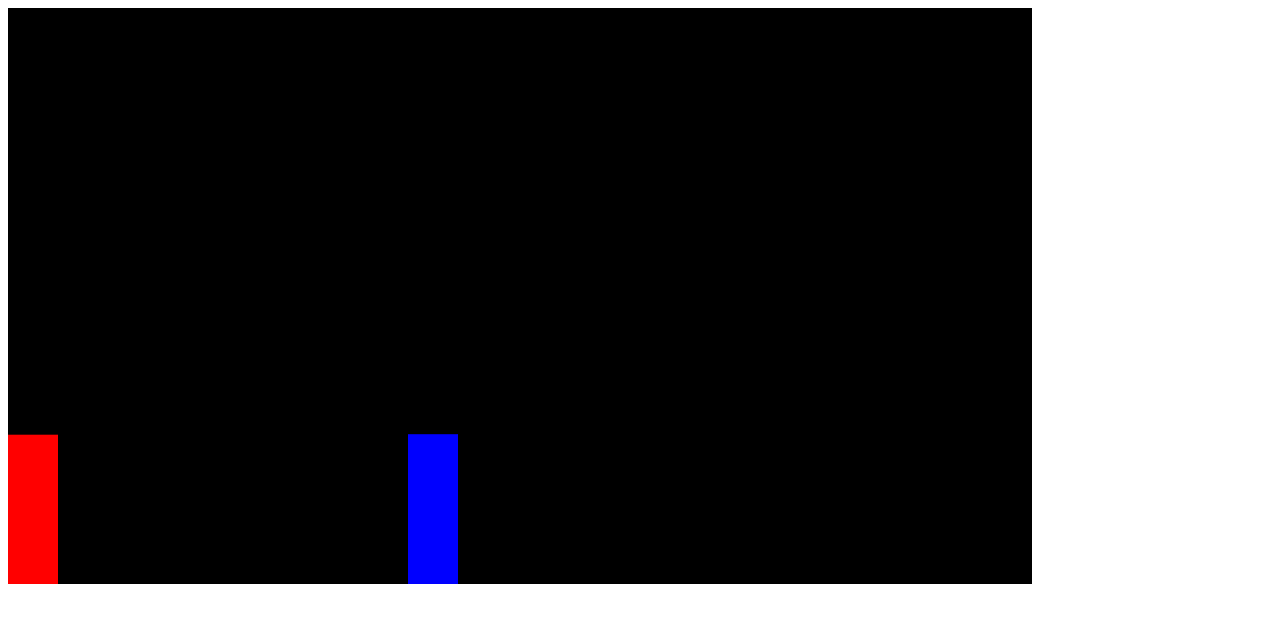
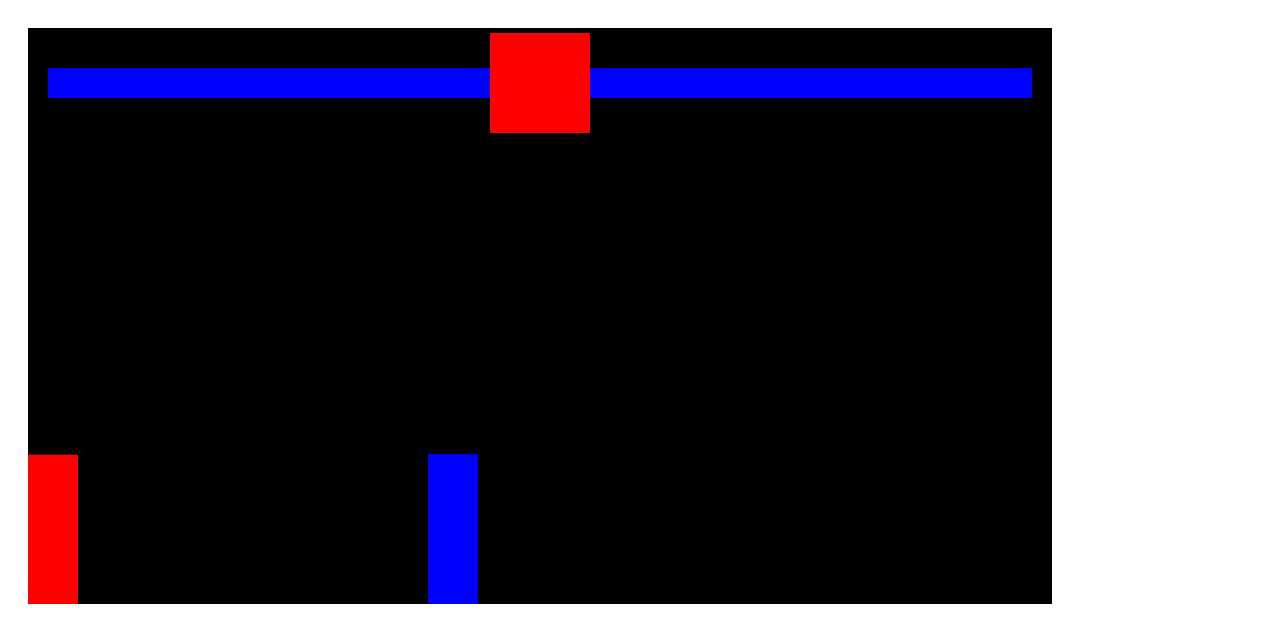
Before and after one commit to sudama011/Fighting-Game, a plain HTML site: page index.html in a window 1280 px wide. Drawn offline with Linux system fonts and the light colour scheme.

Commit message:
healthbar interface

```diff
--- a/index.html
+++ b/index.html
@@ -1,5 +1,28 @@
 <title>fighting game</title>
-<canvas>
-</canvas>
+<link rel="stylesheet" href="style.css">
+
+<body>
+
+    <div class="container">
+        <div class="health-bar">
+            <!-- player health bar -->
+            <div style="position: relative; height: 30px; width: 100%; display: flex; justify-content: flex-end;">
+                <div style="background-color: yellow; height: 30px; width: 100%;"></div>
+                <div id="playerHealth"></div>
+            </div>
+            <!-- timer -->
+            <div class="timer"></div>
+            <!-- enemy health bar -->
+            <div style="position: relative; height: 30px; width: 100%;">
+                <div style="background-color: yellow; height: 30px; width: 100%;"></div>
+                <div id="enemyHealth"></div>
+            </div>
+
+        </div>
+        <canvas> </canvas>
+    </div>
+
+
+</body>
 
 <script src="index.js"></script>
--- a/index.js
+++ b/index.js
@@ -25,6 +25,7 @@ class Sprite {
         }
         this.color = color
         this.isAttacking = false
+        this.health = 100;
     }
 
     draw() {
@@ -156,12 +157,14 @@ function animate() {
     // detect for collision
     if (rectangularCollision({ rect1: player, rect2: enemy }) && player.isAttacking) {
         player.isAttacking = false
-        console.log('player')
+        enemy.health -= 20
+        document.querySelector('#enemyHealth').style.width = enemy.health + '%'
     }
 
     if (rectangularCollision({ rect1: enemy, rect2: player }) && enemy.isAttacking) {
         enemy.isAttacking = false
-        console.log('enemy')
+        player.health -= 20
+        document.querySelector('#playerHealth').style.width = player.health + '%'
     }
 }
 
--- /dev/null
+++ b/style.css
@@ -0,0 +1,46 @@
+* {
+    box-sizing: border-box;
+}
+
+.container {
+    position: relative;
+    display: inline-block;
+    margin: 20px;
+}
+
+.health-bar {
+    width: 100%;
+    height: 20px;
+    position: absolute;
+    display: flex;
+    align-items: center;
+    padding: 20px;
+    margin-top: 35px;
+}
+
+#playerHealth {
+    position: absolute;
+    background-color: blue;
+    top: 0;
+    right: 0;
+    bottom: 0;
+    height: 30px;
+    width: 100%;
+}
+
+.timer {
+    background-color: red;
+    width: 100px;
+    height: 100px;
+    flex-shrink: 0;
+}
+
+#enemyHealth {
+    position: absolute;
+    background-color: blue;
+    top: 0;
+    left: 0;
+    bottom: 0;
+    height: 30px;
+    width: 100%;
+}
```
